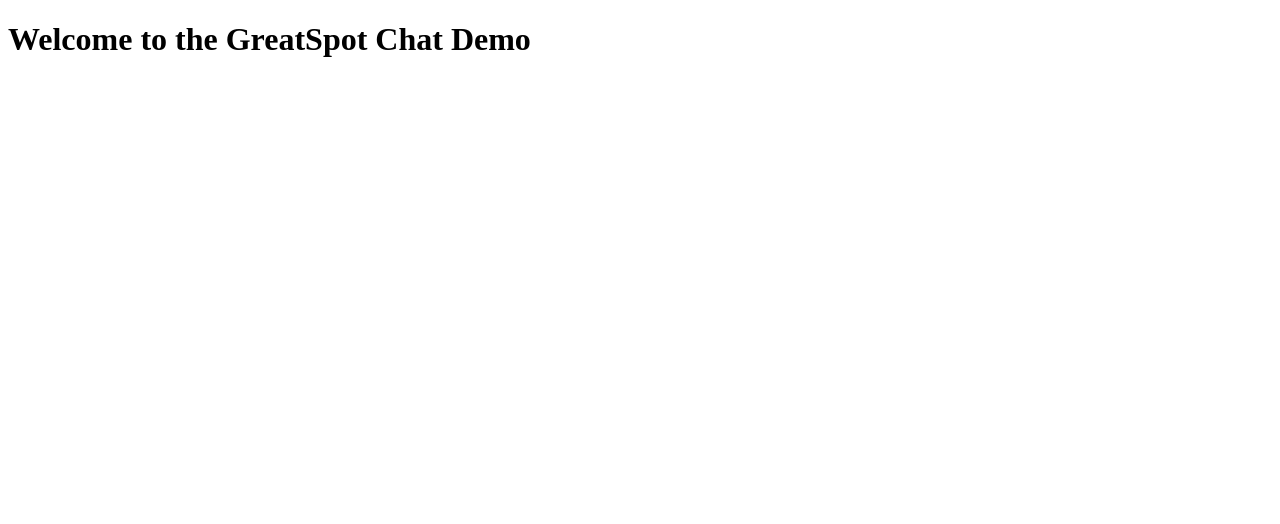
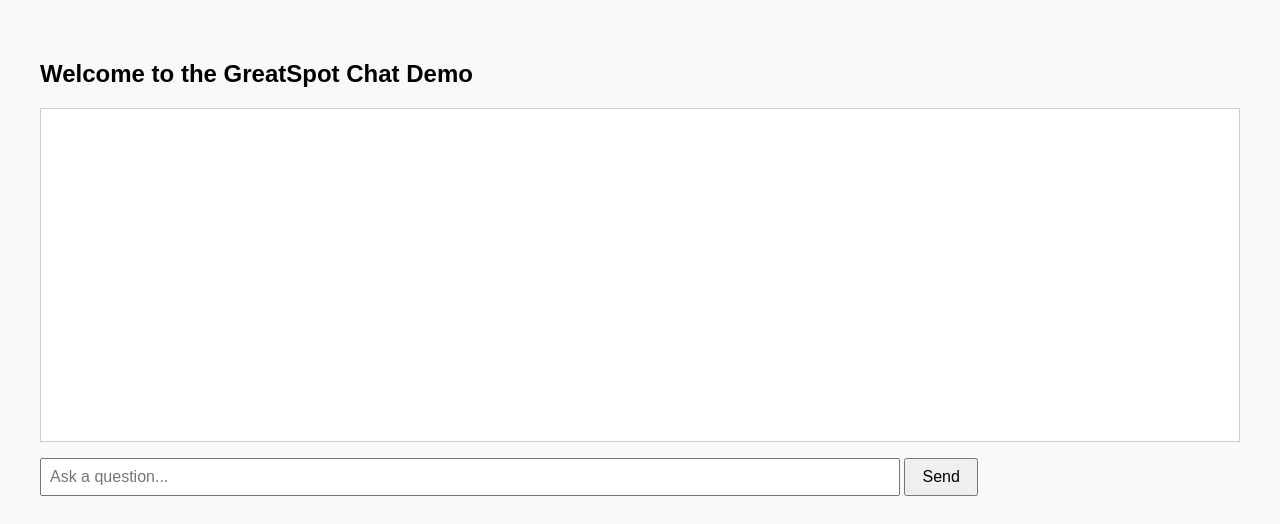
Before and after one commit to smoothdlo/GreatSpot-AI-Chat, a plain HTML site: page index.html in a window 1280 px wide. Drawn offline with Linux system fonts and the light colour scheme.

Commit message:
Fix: Add working chat box UI and script

```diff
--- a/index.html
+++ b/index.html
@@ -1,13 +1,79 @@
 <!DOCTYPE html>
 <html>
 <head>
-  <title>GreatSpot Chat Test</title>
+  <title>GreatSpot GPT Chat</title>
+  <style>
+    body {
+      font-family: Arial, sans-serif;
+      padding: 2em;
+      background-color: #f9f9f9;
+    }
+
+    #chat-box {
+      border: 1px solid #ccc;
+      padding: 1em;
+      height: 300px;
+      overflow-y: scroll;
+      background-color: #fff;
+      margin-bottom: 1em;
+    }
+
+    .msg {
+      margin: 0.5em 0;
+    }
+
+    .user {
+      font-weight: bold;
+    }
+
+    .bot {
+      color: green;
+    }
+
+    input[type="text"] {
+      padding: 0.5em;
+      font-size: 1em;
+    }
+
+    button {
+      padding: 0.5em 1em;
+      font-size: 1em;
+      cursor: pointer;
+    }
+  </style>
 </head>
 <body>
-  <h1>Welcome to the GreatSpot Chat Demo</h1>
+  <h2>Welcome to the GreatSpot Chat Demo</h2>
 
-  <!-- Your chatbot script goes here -->
-  <!-- Replace this with your actual script when ready -->
-  <script src="https://example.com/your-chatbot-script.js" async></script>
+  <div id="chat-box"></div>
+
+  <input type="text" id="user-input" placeholder="Ask a question..." style="width: 70%;" />
+  <button onclick="sendMessage()">Send</button>
+
+  <script>
+    const chatBox = document.getElementById('chat-box');
+
+    function addMessage(sender, text) {
+      const msg = document.createElement('div');
+      msg.classList.add('msg');
+      msg.innerHTML = `<span class="${sender}">${sender}:</span> ${text}`;
+      chatBox.appendChild(msg);
+      chatBox.scrollTop = chatBox.scrollHeight;
+    }
+
+    function sendMessage() {
+      const input = document.getElementById('user-input');
+      const userText = input.value;
+      if (!userText) return;
+
+      addMessage('user', userText);
+      input.value = '';
+
+      // Simulated response from GPT
+      setTimeout(() => {
+        addMessage('bot', "I'm just a demo bot! When connected to GPT, I'll respond with real answers.");
+      }, 1000);
+    }
+  </script>
 </body>
 </html>
```
